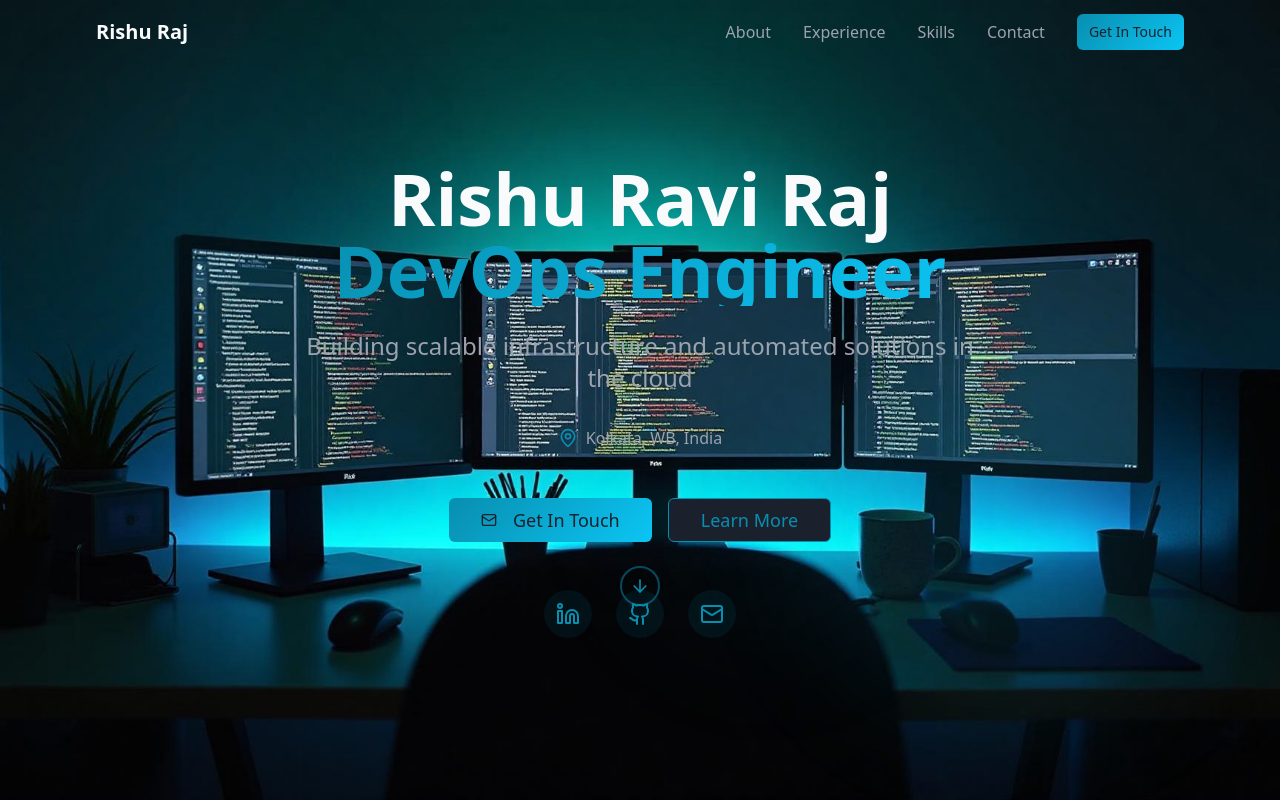
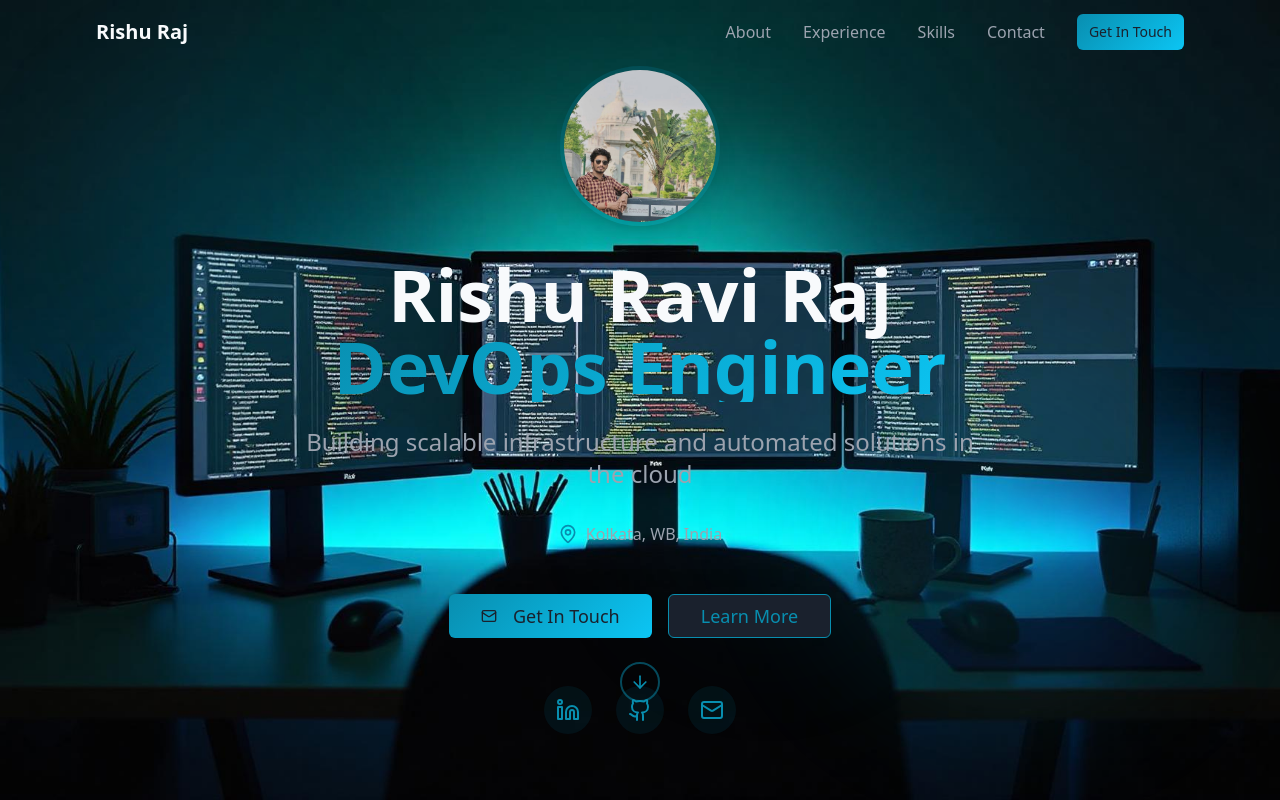
Before and after one commit to rishu-raj-dev/rishu-raj-portfolio-hub, a React (Vite) app: page / in a window 1280 px wide. Shown: the top 800 px of the page. Built offline with nearby package versions, Linux system fonts and the light colour scheme.

Commit message:
Add photo to hero section
Integrate a photo into the hero section of the portfolio website, as specified by the user's provided Google Drive link.

```diff
--- a/src/components/HeroSection.tsx
+++ b/src/components/HeroSection.tsx
@@ -1,6 +1,7 @@
 import { Button } from "@/components/ui/button";
 import { ArrowDown, Github, Linkedin, Mail, MapPin } from "lucide-react";
 import heroImage from "@/assets/hero-bg.jpg";
+import profileImage from "@/assets/rishu-profile.jpg";
 
 const HeroSection = () => {
   const scrollToSection = (sectionId: string) => {
@@ -28,6 +29,18 @@ const HeroSection = () => {
       {/* Content */}
       <div className="relative z-10 text-center px-4 sm:px-6 lg:px-8 max-w-4xl mx-auto">
         <div className="animate-fade-in">
+          {/* Profile Image */}
+          <div className="mb-8 flex justify-center">
+            <div className="relative">
+              <img
+                src={profileImage}
+                alt="Rishu Ravi Raj"
+                className="w-32 h-32 sm:w-40 sm:h-40 rounded-full object-cover border-4 border-primary/20 shadow-xl hover:shadow-glow transition-all duration-300"
+              />
+              <div className="absolute inset-0 rounded-full bg-gradient-primary/10"></div>
+            </div>
+          </div>
+
           <h1 className="text-5xl sm:text-6xl lg:text-7xl font-bold text-foreground mb-6">
             <span className="block">Rishu Ravi Raj</span>
             <span className="block text-transparent bg-gradient-primary bg-clip-text">
```
Also changed, not shown: src/assets/rishu-profile.jpg (added).
